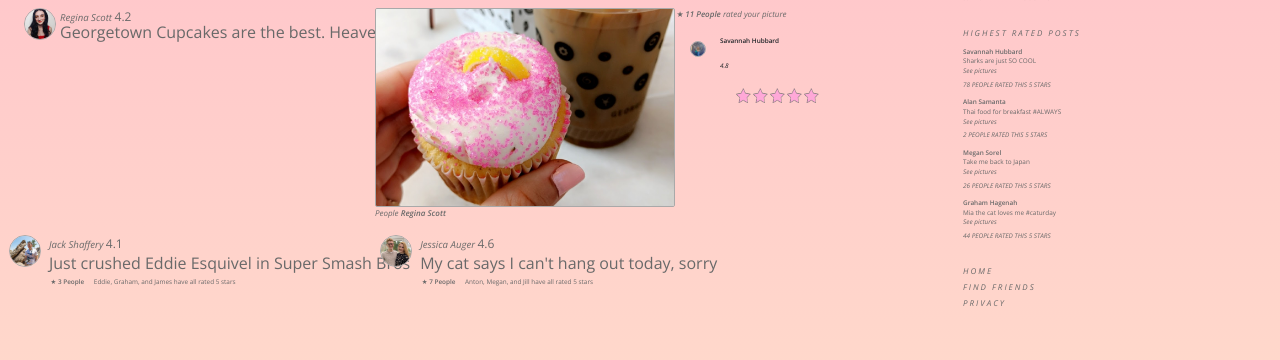
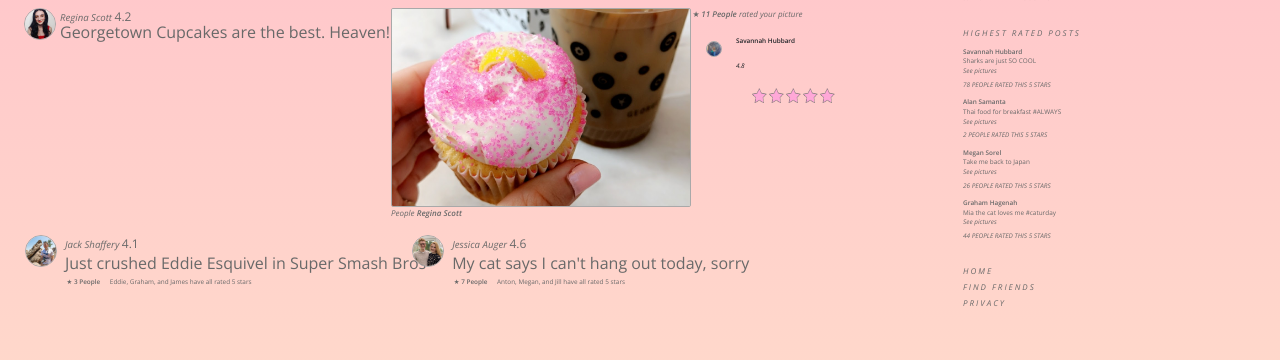
Before and after one commit to reginapizza/nosediveUI, a website built with webpack: page index.html in a window 1280 px wide. Shown: the part 196-556 px from the top of the page. Built offline with nearby package versions, Linux system fonts and the light colour scheme; files whose address does not match are found by name.

Commit message:
Fixed padding on activity feed posts

```diff
--- a/index.html
+++ b/index.html
@@ -61,7 +61,7 @@
             <p class="post pt-0 mt-0"> Georgetown Cupcakes are the best. Heaven!</p>
           </div>
         </div>
-        <div class="row">
+        <div class="row pl-3">
           <!--post image-->
           <div class="d-flex">
             <div class="d-flex flex-column">
@@ -95,7 +95,7 @@
           </div>
         </div> <!--ends post 1-->
 
-        <div class="row pt-3">
+        <div class="row pt-3 pl-3">
           <div class="d-flex">
             <img src="./public/jack.jpg" class="avatar" alt="avatar">
             <div class="pl-2">
@@ -106,7 +106,7 @@
           </div>
         </div> <!--ends post 2-->
 
-        <div class="row pt-3">
+        <div class="row pt-3 pl-3">
           <div class="d-flex">
             <img src="./public/jess.jpg" class="avatar" alt="avatar">
             <div class="pl-2">
```
